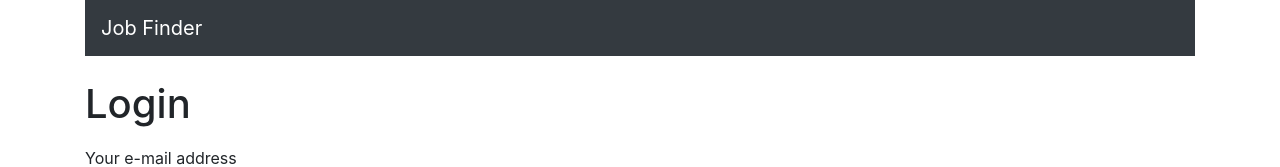
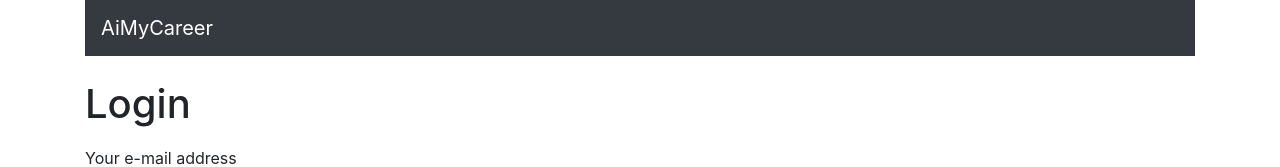
Before and after one commit to a-creative/AiMyCareer, a React (Create React App) app in the folder frontend/src/: page /login in a window 1280 px wide. Shown: the top 167 px of the page. Built offline with nearby package versions, Linux system fonts and the light colour scheme.

Commit message:
App code name changed
- Change to the more unique AiMyCareer

```diff
--- a/frontend/src/public/index.html
+++ b/frontend/src/public/index.html
@@ -24,7 +24,7 @@
       work correctly both with client-side routing and a non-root public URL.
       Learn how to configure a non-root public URL by running `npm run build`.
     -->
-    <title>Job Finder</title>
+    <title>AiMyCareer</title>
   </head>
   <body>
     <noscript>You need to enable JavaScript to run this app.</noscript>
--- a/frontend/src/public/locales/da/translation.json
+++ b/frontend/src/public/locales/da/translation.json
@@ -97,6 +97,7 @@
     "OctAbbr" : "Okt.",
     "NovAbbr" : "Nov.",
     "DecAbbr" : "Dec.",
-    "Cancel" : "Annuler"
+    "Cancel" : "Annuler",
+    "AiMyCareer" : "AiMyCareer"
 
 }
--- a/frontend/src/src/app/App.jsx
+++ b/frontend/src/src/app/App.jsx
@@ -44,14 +44,14 @@ class App extends React.Component {
         <ErrorMessage />
         <div className="App">
           <Helmet>
-              <title>{t('Job Finder')}</title>
+              <title>{t('AiMyCareer')}</title>
           </Helmet>
 
           <Container>
             <Row className="mb-4">
               <Col>
                 <Navbar bg="dark" variant="dark" expand="lg">
-                  <Navbar.Brand as={Link} to="/">{t('Job Finder')}</Navbar.Brand>
+                  <Navbar.Brand as={Link} to="/">{t('AiMyCareer')}</Navbar.Brand>
                   <Navbar.Toggle aria-controls="basic-navbar-nav" />
                   <Navbar.Collapse id="basic-navbar-nav">
                     {this.props.loggedIn &&
--- a/frontend/src/src/app/PageHeader.tsx
+++ b/frontend/src/src/app/PageHeader.tsx
@@ -12,7 +12,7 @@ function PageHeader( props : PageHeaderProps) {
     const { t } = useTranslation();
 
     return <Row><Helmet>
-    <title>{title} - {t('Job Finder')}</title>
+    <title>{title} - {t('AiMyCareer')}</title>
 </Helmet><Col><h1>{title}</h1></Col></Row>;
 }
 
```
Also changed, not shown: 2 other files (tests, documents, lock files or other folders).
